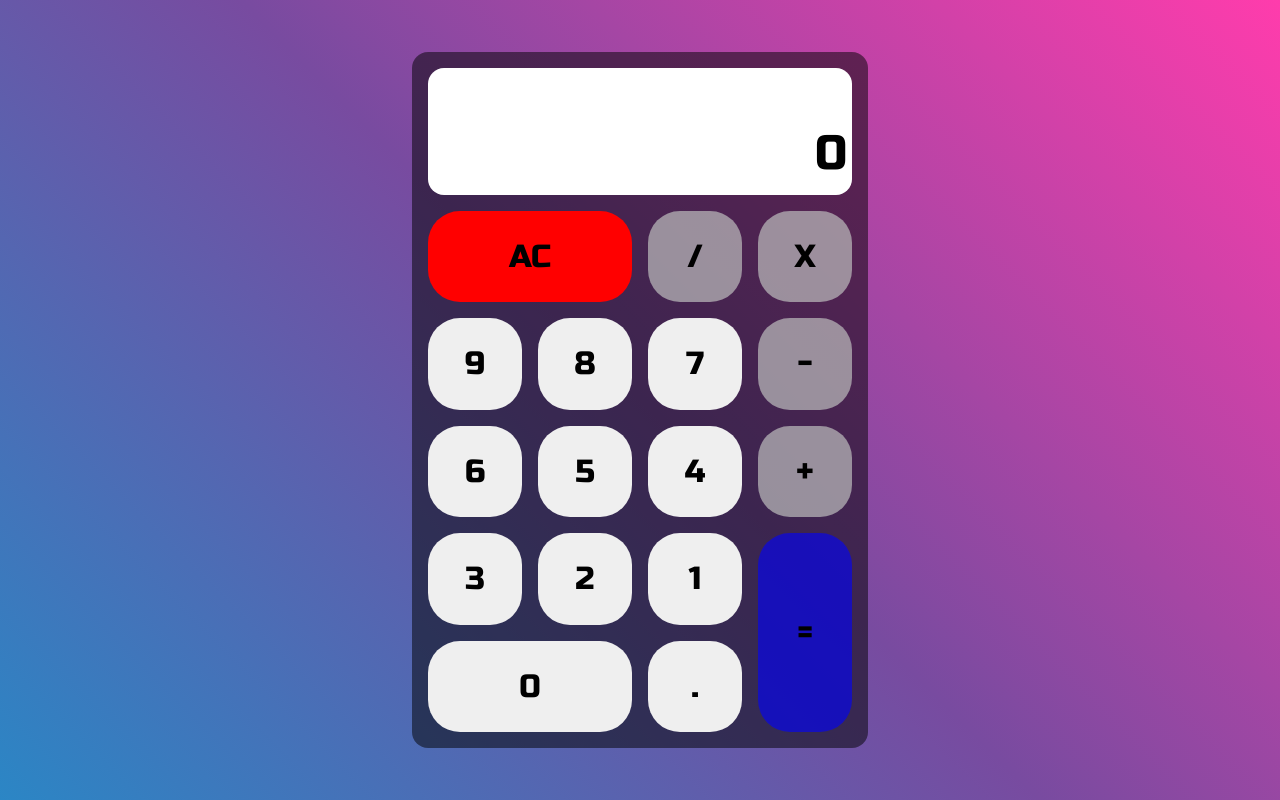
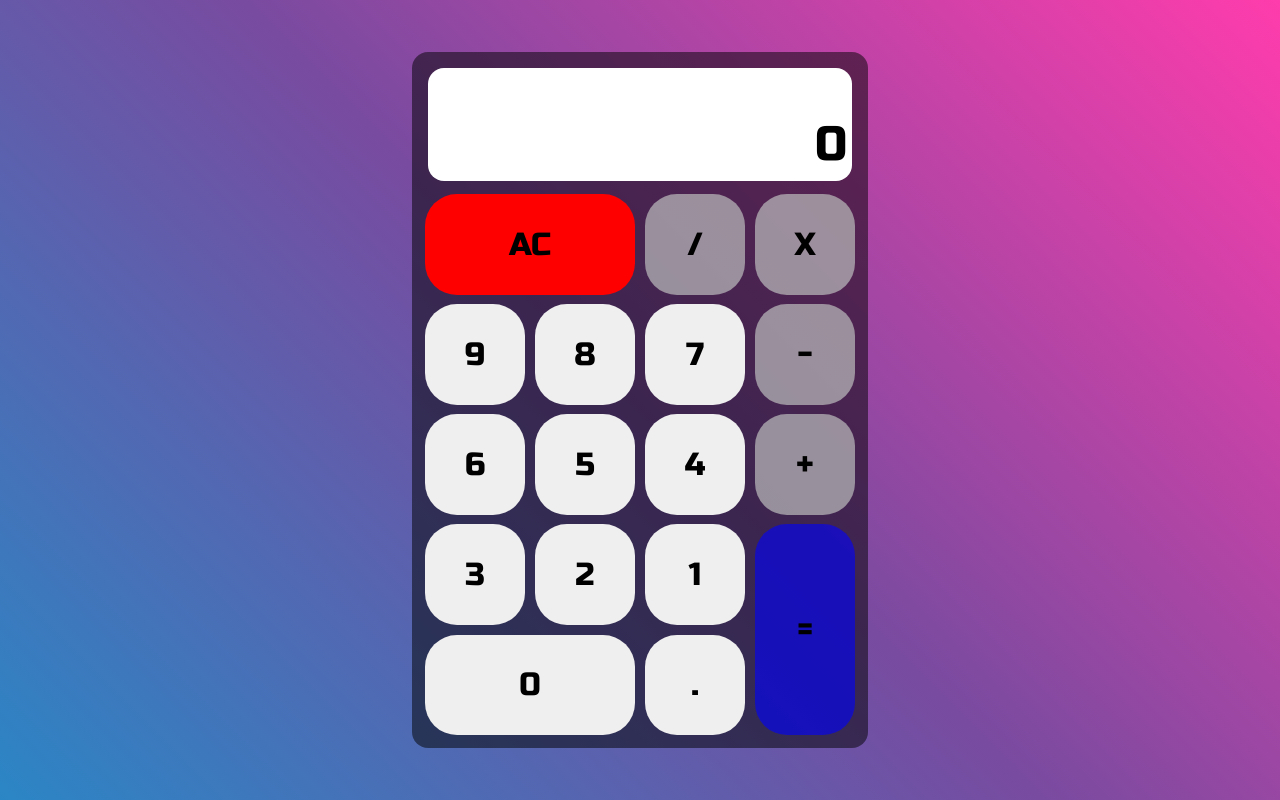
Before and after one commit to SoQu-PJ/Calculator, a React (Vite) app: page / in a window 1280 px wide. Built offline with nearby package versions, Linux system fonts and the light colour scheme.

Commit message:
wrong height

```diff
--- a/src/App.css
+++ b/src/App.css
@@ -51,9 +51,9 @@ body::-webkit-scrollbar-thumb {
 .calculator {
     font-family: 'Russo One', sans-serif;
     display: grid;
-    grid-template: 21% 1fr / 1fr;
+    grid-template: 19% 1fr / 1fr;
     background: var(--bg-cal-color);
-    width: 90vw;
+    width: 92vw;
     height: 85vh;
     border-radius: 1rem;
     padding: 0.5rem;
@@ -61,7 +61,7 @@ body::-webkit-scrollbar-thumb {
 
 .display {
     display: grid;
-    grid-template-rows: 45% 1fr;
+    grid-template-rows: 35% 1fr;
 
     grid-column: 1 / span 1;
     background-color: white;
@@ -90,7 +90,6 @@ body::-webkit-scrollbar-thumb {
     text-align: right;
     font-size: 2.5rem;
     overflow: hidden;
-    overflow-x: scroll;
 }
 
 .buttons {
@@ -102,7 +101,7 @@ body::-webkit-scrollbar-thumb {
 .buttons button {
     font-family: 'Russo One', sans-serif;
     border: none;
-    margin: 0.5rem;
+    margin: 0.3rem;
     border-radius: 2rem;
     font-size: 2rem;
     transition: 0.3s;
```
Also changed, not shown: 1 other file (tests, documents, lock files or other folders).
